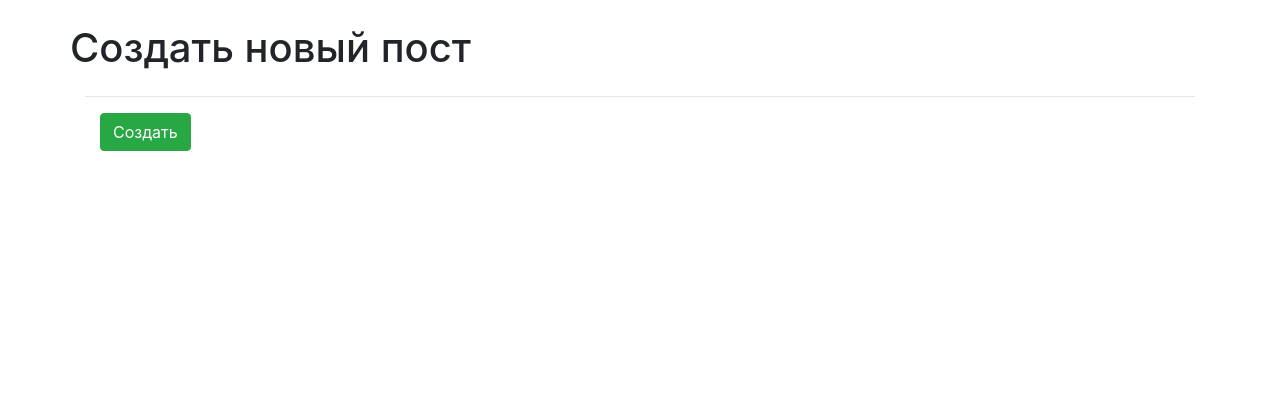
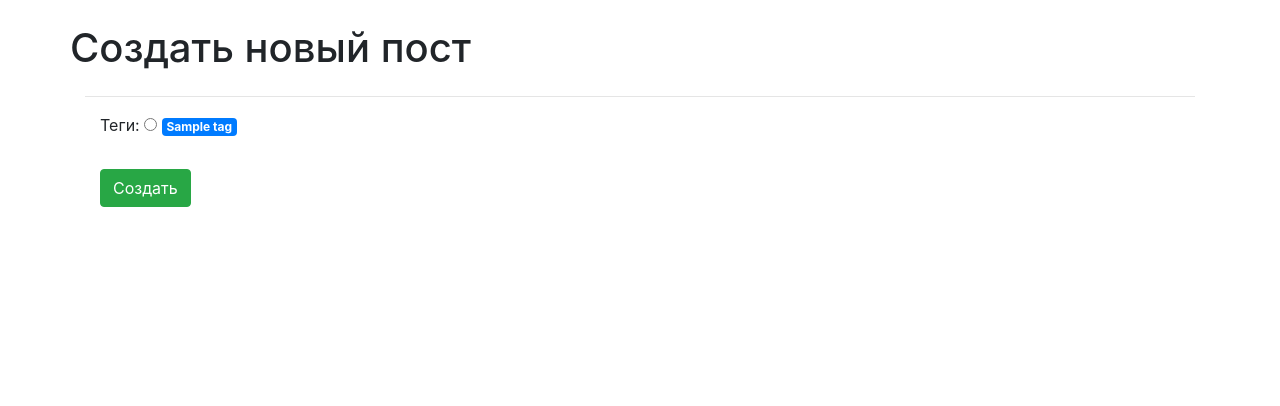
Before and after one commit to 4heck/SimpleBlog, a Python web app: template app/posts/templates/posts/create_post.html in a window 1280 px wide. Shown: the part 58-464 px from the top of the page. Run offline with Jinja, Linux system fonts and the light colour scheme; the template is opened without the code that fills it: most values are stand-ins (such as "Sample title", 1, 10 or a date in 2020); some libraries are stand-ins or nearby versions.

Commit message:
added to create_from tags

```diff
--- a/app/posts/templates/posts/create_post.html
+++ b/app/posts/templates/posts/create_post.html
@@ -17,6 +17,12 @@
 			{{ field(class='form-control') }}
 		</div>
 		{% endfor %}
+		Теги:
+		{% for tag in tags %}
+		<input type="radio" id="choice" value={{ tag.name }}>
+		<label for="choice"><a href="{{ url_for('posts.tag_detail', slug=tag.slug) }}"> <span class="badge badge-primary">{{ tag.name }} </span> </a></label>
+		{% endfor %}
+		<br><br>
 		<button type="submit" class="btn btn-success">Создать</button>
 	</form>
 </div>
--- a/app/posts/templates/posts/post_detail.html
+++ b/app/posts/templates/posts/post_detail.html
@@ -15,7 +15,5 @@
 {% endblock %}
 
 {% block content %}
-
-
 {{ post.body }}
 {% endblock %}
```
Also changed, not shown: app/posts/blueprint.py (line endings or trailing spaces), app/static/search.png (deleted). Lines whose indentation alone changed are shown as unchanged.
